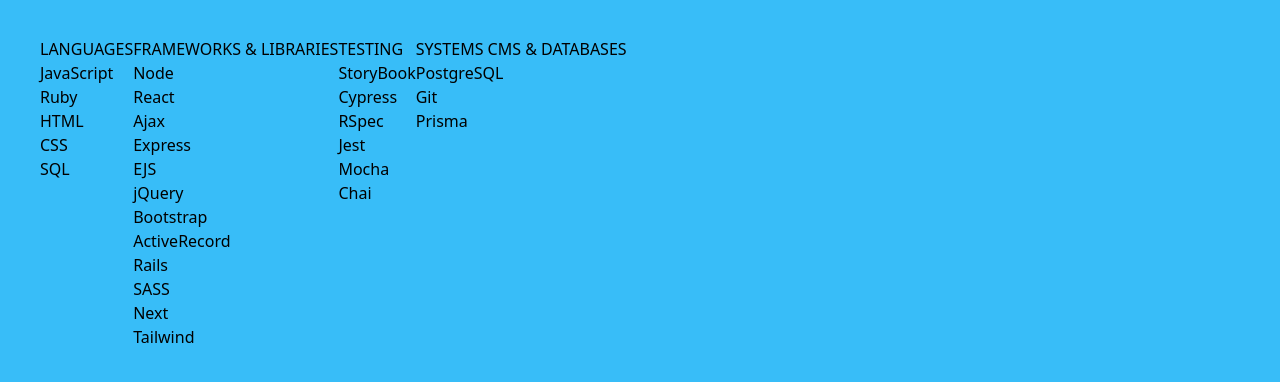
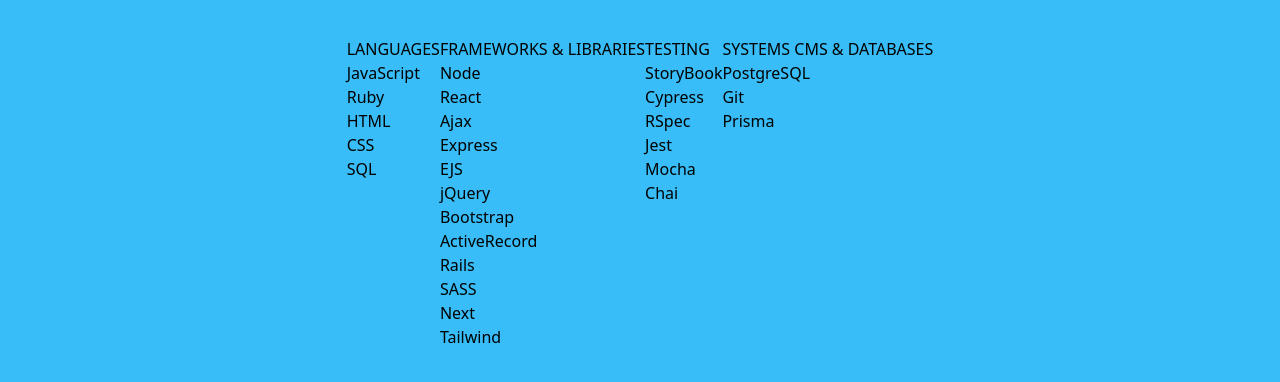
Before and after one commit to alricf/alricf.github.io, a website: page index.html in a window 1280 px wide. Shown: the part 808-1190 px from the top of the page. Drawn offline with Linux system fonts and the light colour scheme.

Commit message:
Centering skills section

```diff
--- a/index.html
+++ b/index.html
@@ -61,7 +61,7 @@
     </p>
   </section>
 
-  <section id="skills" class="flex mt-10">
+  <section id="skills" class="flex justify-center mt-10">
     <div>
       <h2>LANGUAGES</h2>
       <ul>
```
